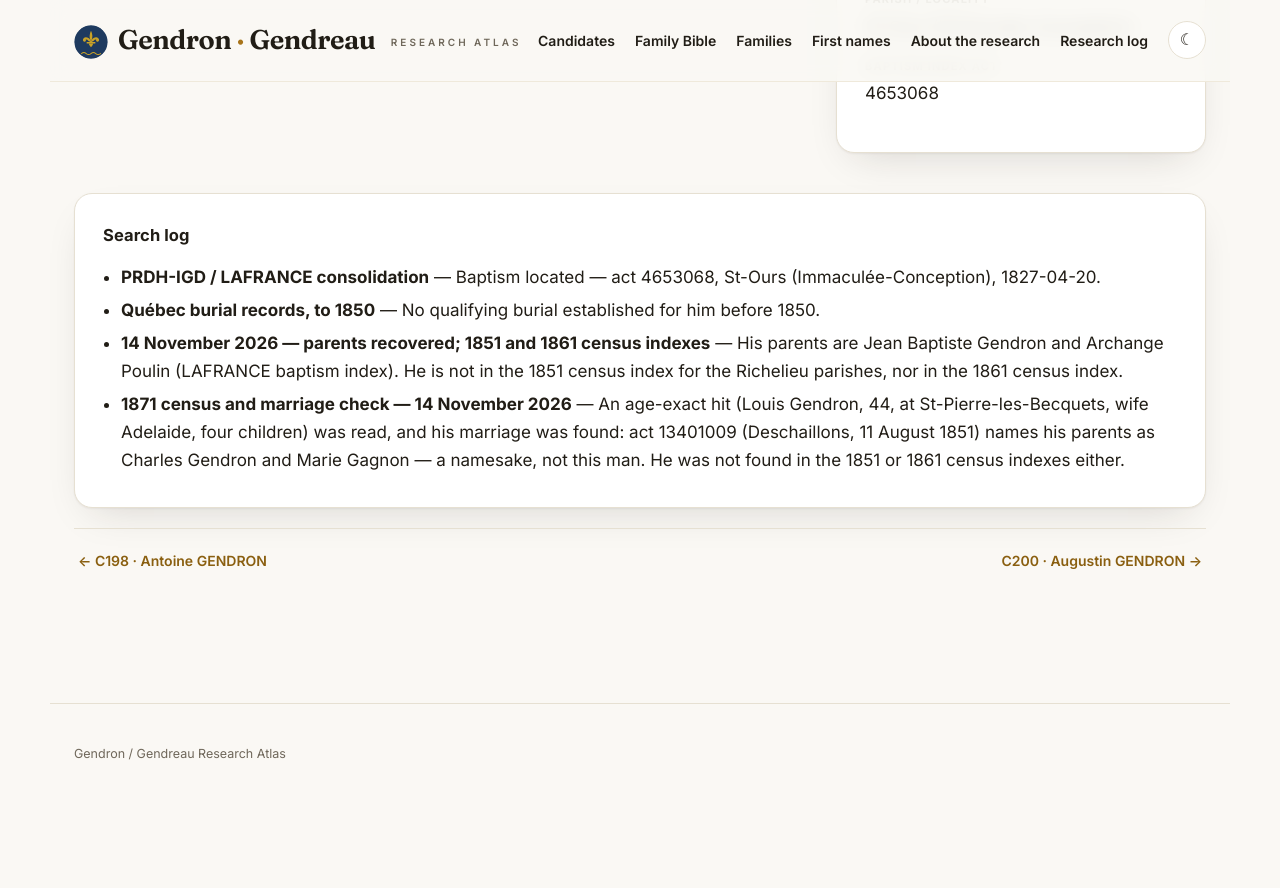
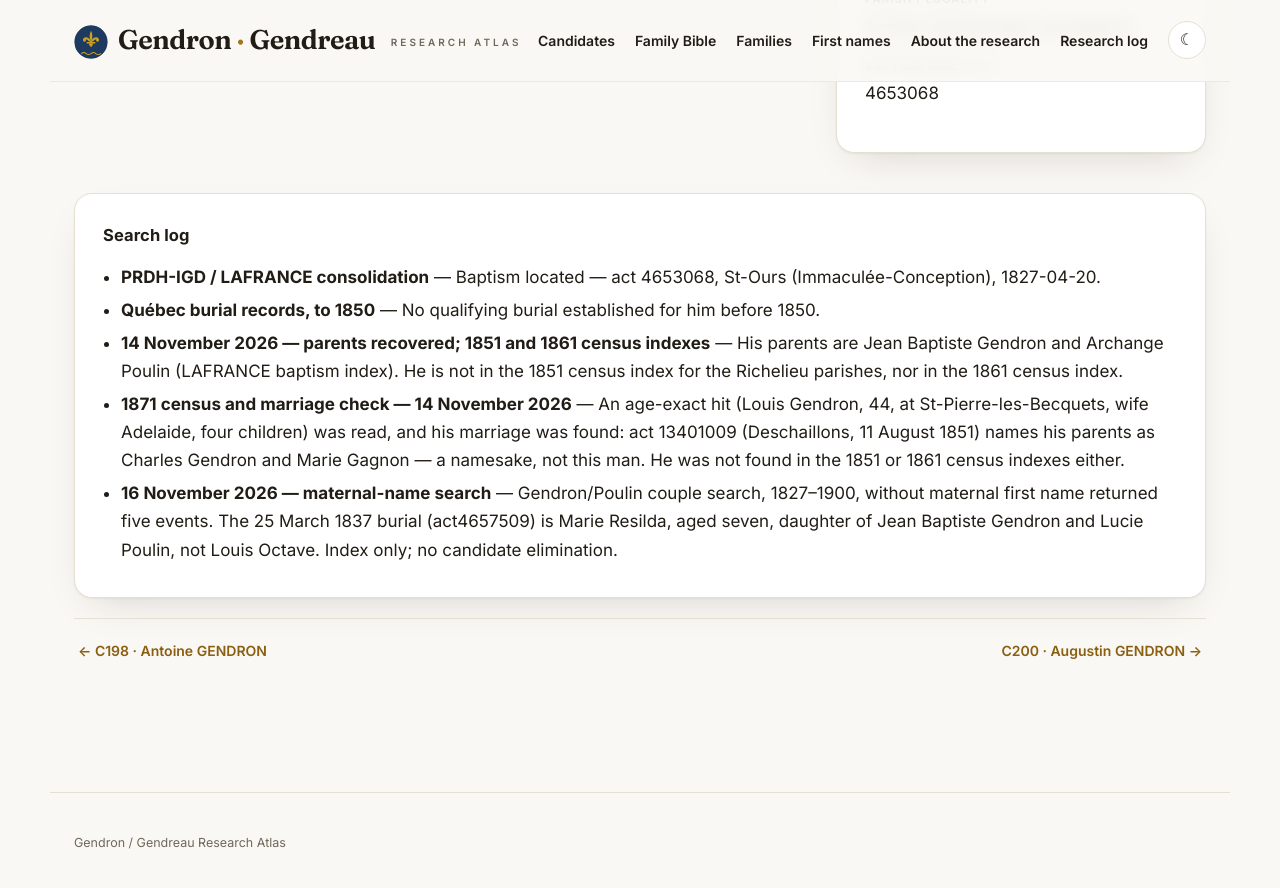
Before and after one commit to vetharmon/gendron-research, a Jekyll site: the page built from _candidates/c199.md, in a window 1280 px wide and 900 px high, scrolled down 1845 px. Shown: the top 888 px of the window. Built offline with Jekyll 4.4.1, drawn with Linux system fonts in a browser that asks for light colours; before the commit the page ends 2656 px from its top, so only the background shows below that.

Commit message:
Record C199 elimination follow-up without changing assessment

```diff
--- a/_candidates/c199.md
+++ b/_candidates/c199.md
@@ -21,6 +21,8 @@ search_log:
     outcome: "His parents are Jean Baptiste Gendron and Archange Poulin (LAFRANCE baptism index). He is not in the 1851 census index for the Richelieu parishes, nor in the 1861 census index."
   - resource: "1871 census and marriage check — 14 November 2026"
     outcome: "An age-exact hit (Louis Gendron, 44, at St-Pierre-les-Becquets, wife Adelaide, four children) was read, and his marriage was found: act 13401009 (Deschaillons, 11 August 1851) names his parents as Charles Gendron and Marie Gagnon — a namesake, not this man. He was not found in the 1851 or 1861 census indexes either."
+  - resource: "16 November 2026 — maternal-name search"
+    outcome: "Gendron/Poulin couple search, 1827–1900, without maternal first name returned five events. The 25 March 1837 burial (act4657509) is Marie Resilda, aged seven, daughter of Jean Baptiste Gendron and Lucie Poulin, not Louis Octave. Index only; no candidate elimination."
 permalink: /candidates/c199/
 sources:
   - label: "LAFRANCE baptism (act 4653068)"
```
